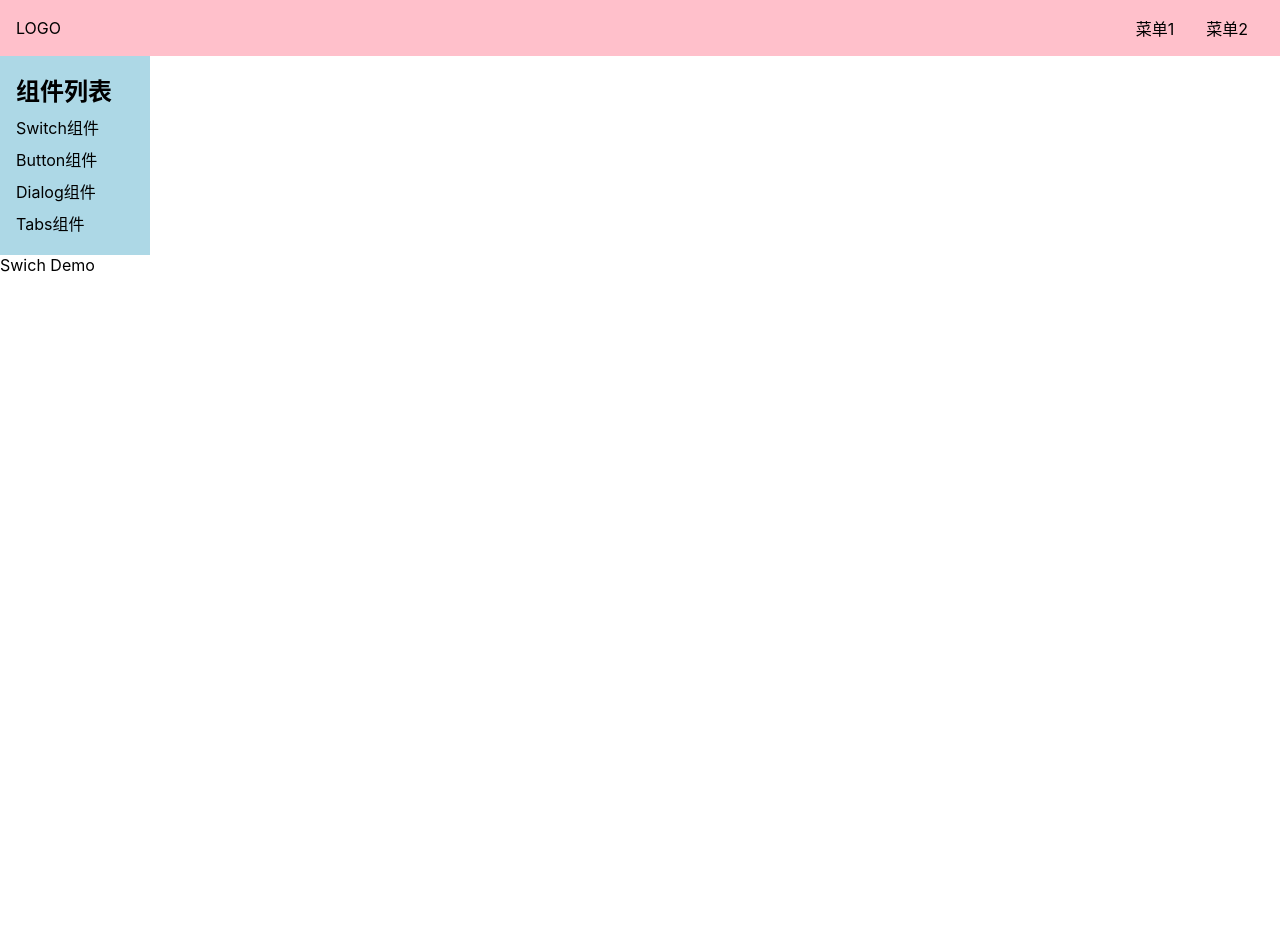
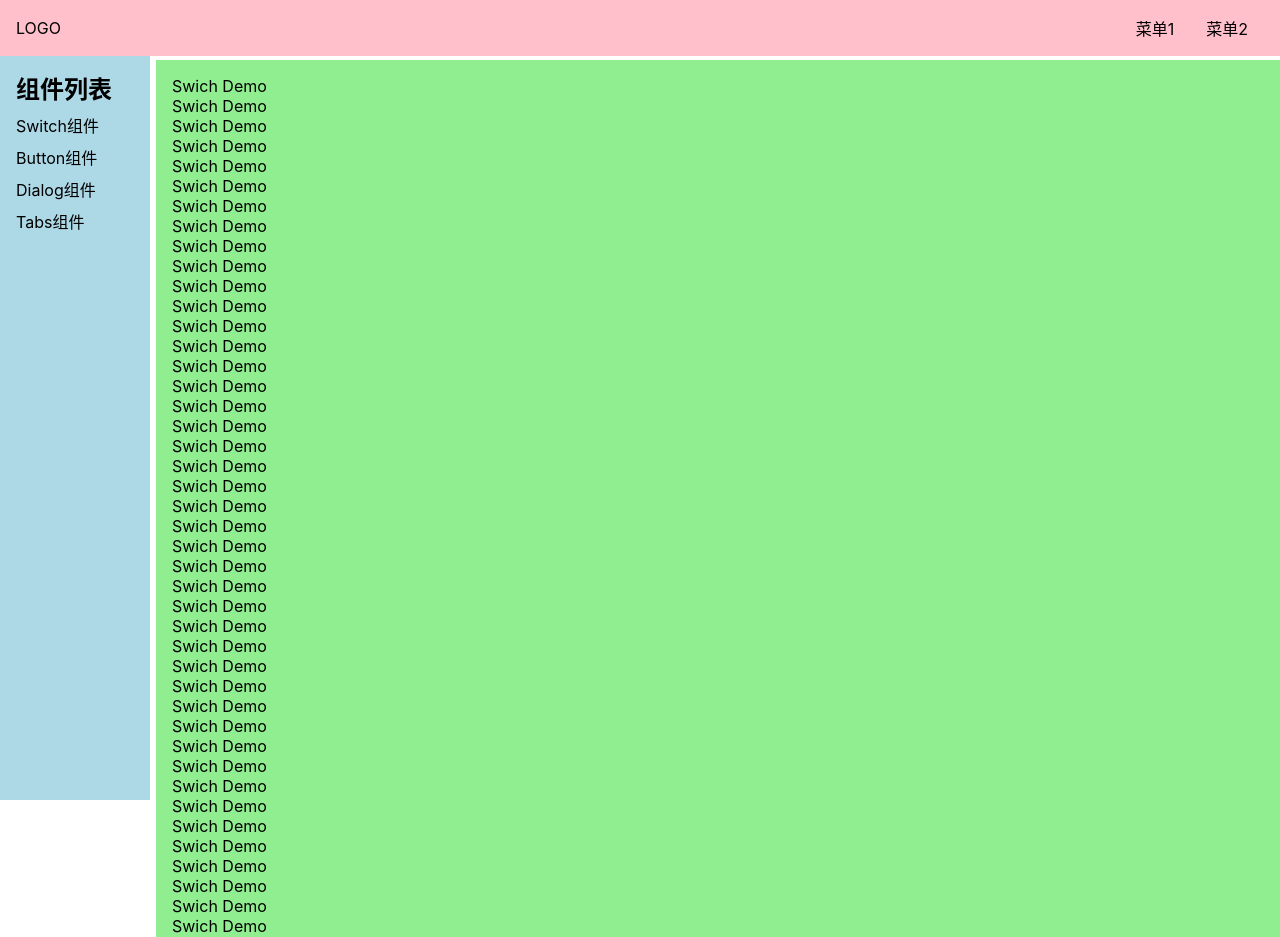
Before and after one commit to qvefofo/zero-ui, a Vue app: page /#/doc/switch in a window 1280 px wide. Shown: the top 937 px of the page. Before the commit the page ends 800 px from the top, so only its background shows below. Built offline with nearby package versions, Linux system fonts and the light colour scheme.

Commit message:
perf:首页大概结构完成

```diff
--- /dev/null
+++ b/src/components/DocDemo.vue
@@ -0,0 +1,5 @@
+<template>
+  <div>
+    默认页面
+  </div>
+</template>
--- a/src/components/SwitchDemo.vue
+++ b/src/components/SwitchDemo.vue
@@ -1,5 +1,55 @@
 <template>
   <div>
     Swich Demo
+    <p>Swich Demo</p>
+    <p>Swich Demo</p>
+    <p>Swich Demo</p>
+    <p>Swich Demo</p>
+    <p>Swich Demo</p>
+    <p>Swich Demo</p>
+    <p>Swich Demo</p>
+    <p>Swich Demo</p>
+    <p>Swich Demo</p>
+    <p>Swich Demo</p>
+    <p>Swich Demo</p>
+    <p>Swich Demo</p>
+    <p>Swich Demo</p>
+    <p>Swich Demo</p>
+    <p>Swich Demo</p>
+    <p>Swich Demo</p>
+    <p>Swich Demo</p>
+    <p>Swich Demo</p>
+    <p>Swich Demo</p>
+    <p>Swich Demo</p>
+    <p>Swich Demo</p>
+    <p>Swich Demo</p>
+    <p>Swich Demo</p>
+    <p>Swich Demo</p>
+    <p>Swich Demo</p>
+    <p>Swich Demo</p>
+    <p>Swich Demo</p>
+    <p>Swich Demo</p>
+    <p>Swich Demo</p>
+    <p>Swich Demo</p>
+    <p>Swich Demo</p>
+    <p>Swich Demo</p>
+    <p>Swich Demo</p>
+    <p>Swich Demo</p>
+    <p>Swich Demo</p>
+    <p>Swich Demo</p>
+    <p>Swich Demo</p>
+    <p>Swich Demo</p>
+    <p>Swich Demo</p>
+    <p>Swich Demo</p>
+    <p>Swich Demo</p>
+    <p>Swich Demo</p>
+    <p>Swich Demo</p>
+    <p>Swich Demo</p>
+    <p>Swich Demo</p>
+    <p>Swich Demo</p>
+    <p>Swich Demo</p>
+    <p>Swich Demo</p>
+    <p>Swich Demo</p>
+    <p>Swich Demo</p>
   </div>
 </template>
--- a/src/components/Topnav.vue
+++ b/src/components/Topnav.vue
@@ -29,7 +29,10 @@ export default {
   display: flex;
   padding: 16px;
   background: pink;
-  position: relative;
+  position: fixed;
+  top: 0;
+  left: 0;
+  width: 100%;
   z-index: 10;
   justify-content: center;
   align-items: center;
--- a/src/router.ts
+++ b/src/router.ts
@@ -6,6 +6,7 @@ import SwitchDemo from './components/SwitchDemo.vue'
 import ButtonDemo from './components/ButtonDemo.vue'
 import DialogDemo from './components/DialogDemo.vue'
 import TabsDemo from './components/TabsDemo.vue'
+import DocDemo from './components/DocDemo.vue'
 const history = createWebHashHistory()
 export const router = createRouter({
     history: history,
@@ -13,6 +14,9 @@ export const router = createRouter({
         { path: '/', component: Home },
         {
             path: '/doc', component: Doc, children: [
+                {
+                    path: '', component: DocDemo
+                },
                 {
                     path: 'switch', component: SwitchDemo
                 },
--- a/src/views/Doc.vue
+++ b/src/views/Doc.vue
@@ -1,12 +1,12 @@
 <template>
-  <div>
-    <Topnav />
+  <div class="layout">
+    <Topnav class="nav" />
     <div class="topnav">
       <div class="logo"></div>
       <div class="menu"></div>
     </div>
     <div class="content">
-      <aside v-if="asideVisible">
+      <aside class="menu-aside" v-if="asideVisible">
         <h2>组件列表</h2>
         <ol>
           <li>
@@ -42,10 +42,41 @@ export default {
 }
 </script>
 <style lang="scss" scoped>
-aside {
+.layout {
+  display: flex;
+  flex-direction: column;
+  height: 100vh;
+  > .nav {
+    flex-shrink: 0;
+  }
+  > .content {
+    flex-grow: 1;
+    padding-top: 60px;
+    padding-left: 156px;
+    @media (max-width: 500px) {
+      padding-left: 0;
+    }
+  }
+}
+.content {
+  display: flex;
+  > aside {
+    flex-shrink: 0;
+  }
+  > main {
+    flex-grow: 1;
+    padding: 16px;
+    background: lightgreen;
+  }
+}
+.menu-aside {
   width: 150px;
   padding: 16px;
-
+  position: fixed;
+  top: 0;
+  left: 0;
+  padding-top: 70px;
+  height: 100%;
   background-color: lightblue;
   > h2 {
     margin-bottom: 4px;
@@ -56,9 +87,9 @@ aside {
     }
   }
   @media (max-width: 500px) {
-    position: fixed;
-    top: 50px;
-    left: 0;
   }
 }
+.main {
+  overflow: auto;
+}
 </style>
```
